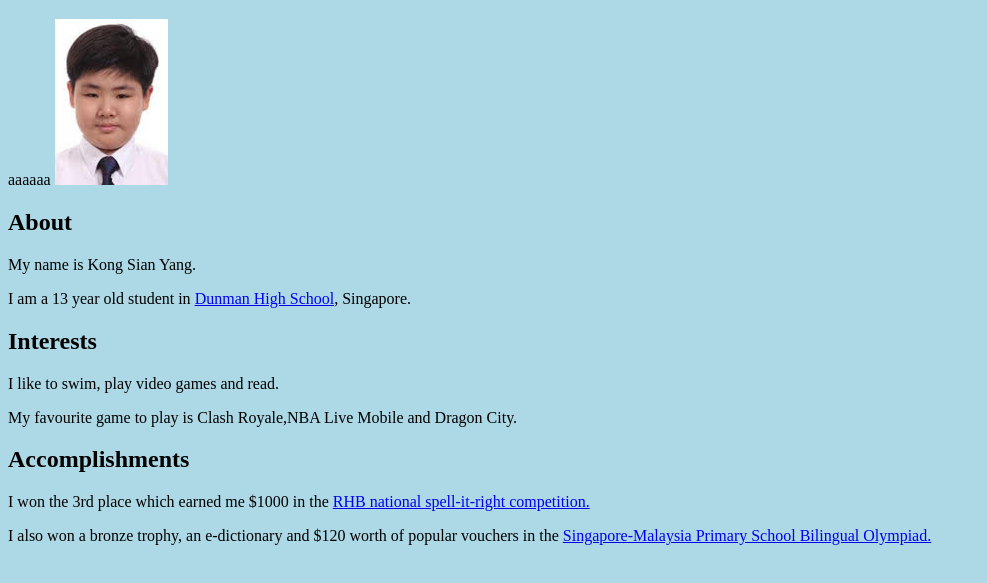
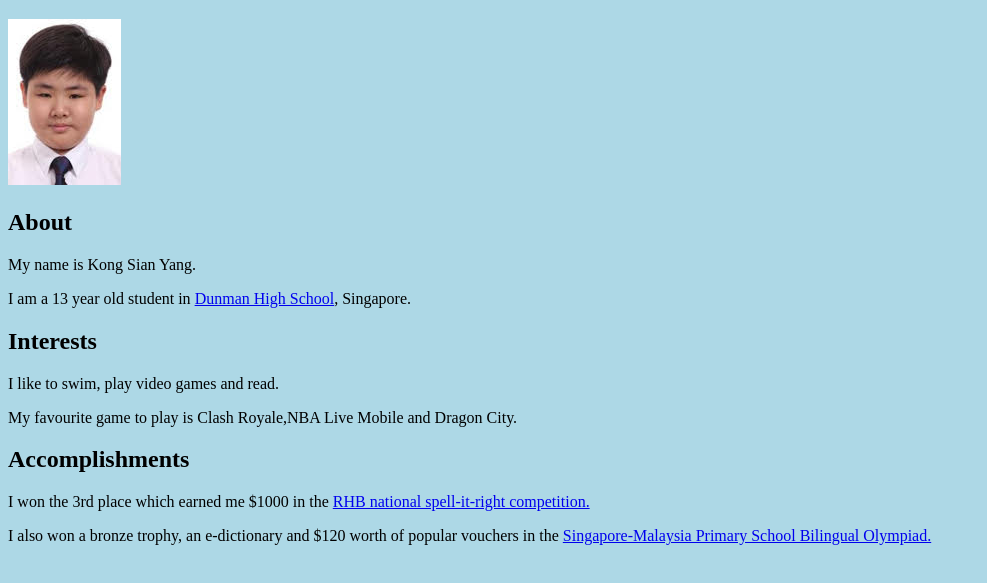
Before and after one commit to dhs17y1akongsianyang/dhs17y1akongsianyang.github.io, a plain HTML site: page index.html in a window 1280 px wide. Shown: the part 61-644 px from the top of the page, without its empty margins (0-987 px from the left). Drawn offline with Linux system fonts and the light colour scheme.

Commit message:
Update index.html

```diff
--- a/index.html
+++ b/index.html
@@ -6,7 +6,7 @@
      </head>
     <body style="background-color:lightblue";>
     <h1 style="color:blue";>Welcome to Sian Yang's home on the web!</h1>
-      <p margin-right:150px> aaaaaa <img src="ksyphoto.jpg"> </p>
+      <p>                    <img src="ksyphoto.jpg"> </p>
     <h2>About</h2>
     <p>My name is Kong Sian Yang.</p>
     <p>I am a 13 year old student in <a href="http://dunmanhigh.moe.edu.sg/wp-content/uploads/website/index.html">Dunman High School</a>, Singapore.</p>
```
